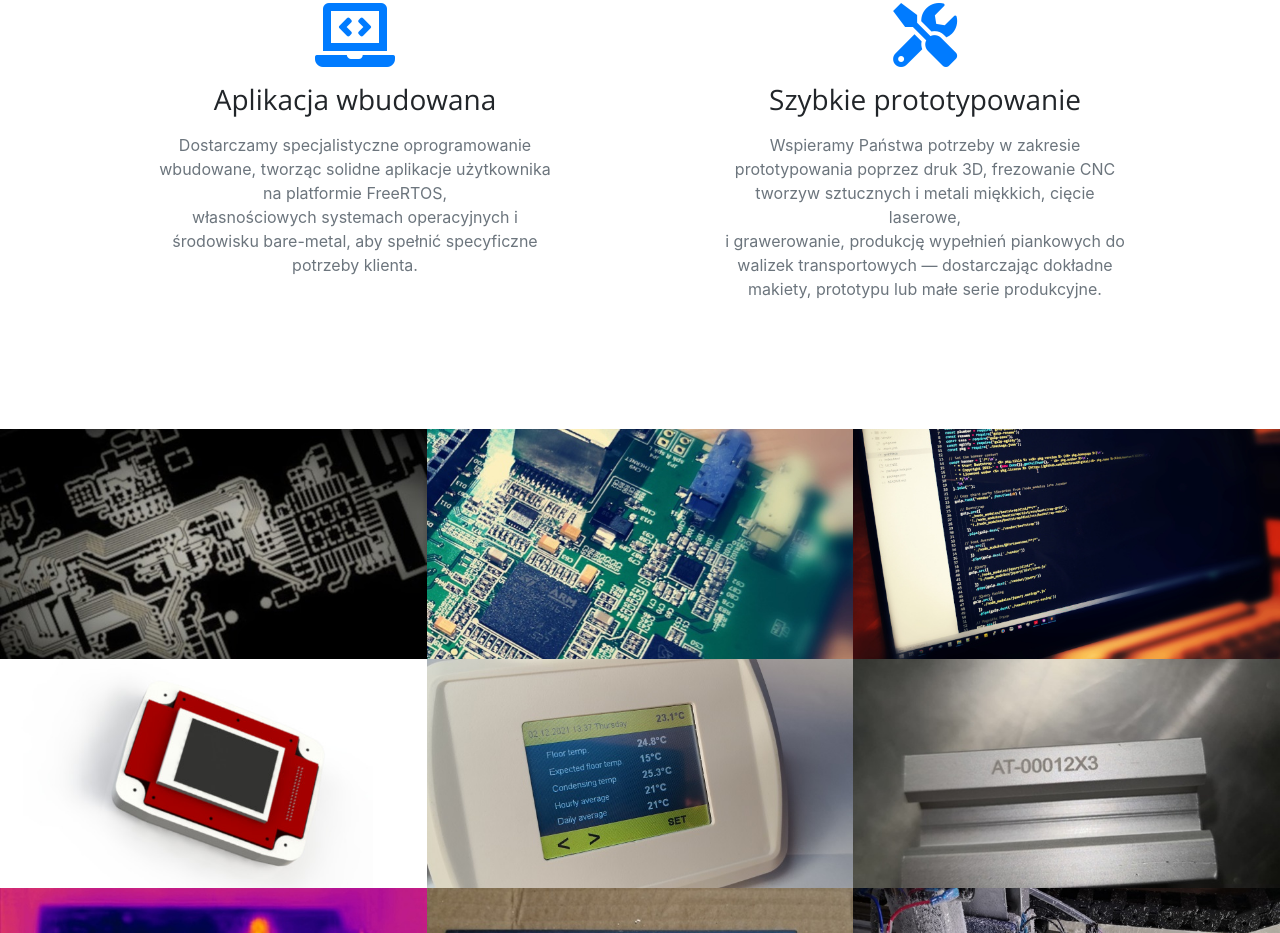
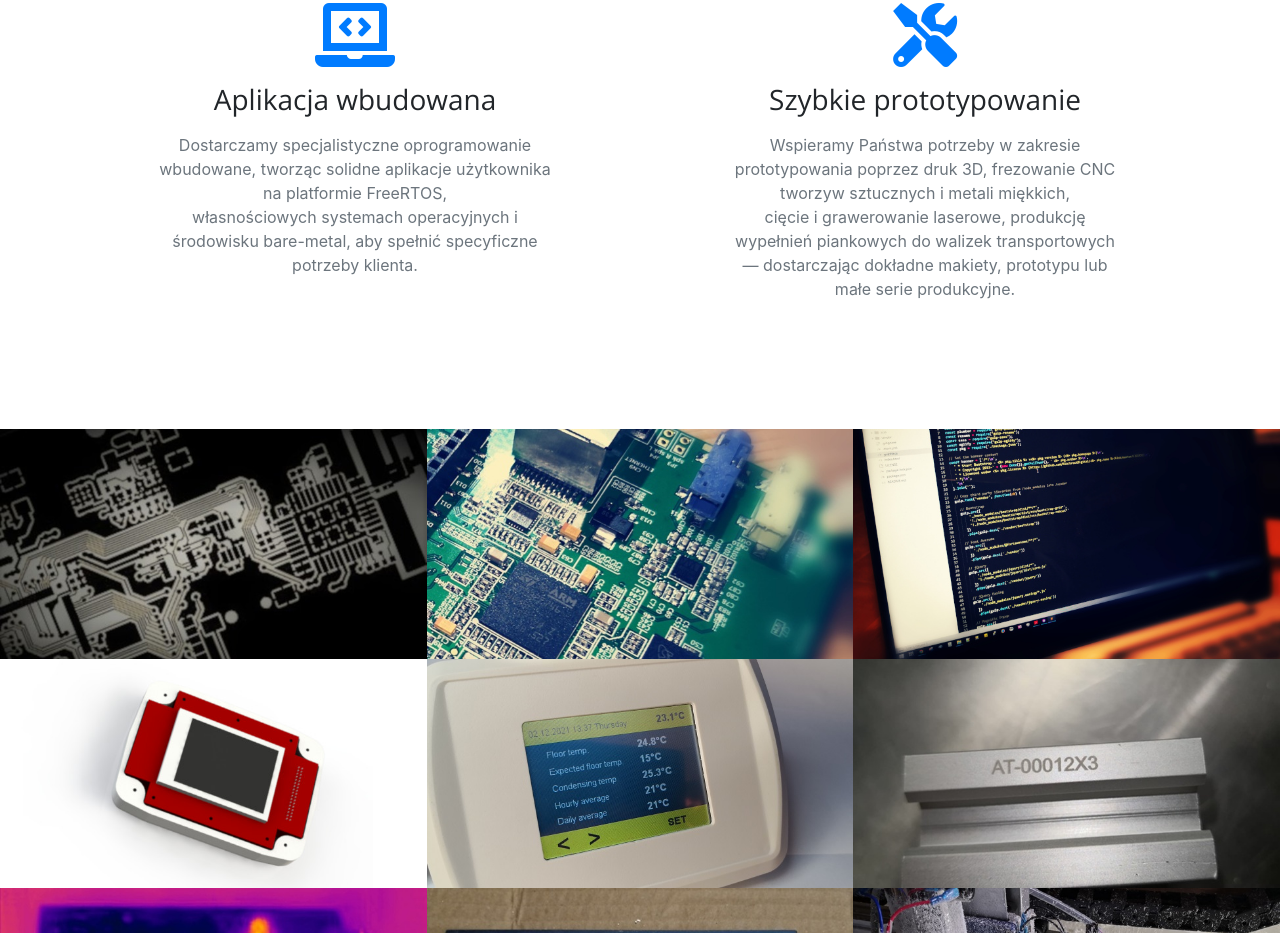
Before and after one commit to atrabit/atrabit.github.io, a website with bundled scripts: page pl_index.html in a window 1280 px wide. Shown: the part 2131-3064 px from the top of the page. Built offline with nearby package versions, Linux system fonts and the light colour scheme.

Commit message:
Update pl_index.html

```diff
--- a/pl_index.html
+++ b/pl_index.html
@@ -232,8 +232,9 @@
           <div class="service-box mt-5 mx-auto">
             <i class="fas fa-4x fa-tools text-primary mb-3 sr-icon-4"></i>
             <h3 class="mb-3">Szybkie prototypowanie</h3>
-            <p class="text-muted mb-0">Wspieramy Państwa potrzeby w zakresie prototypowania poprzez druk 3D, frezowanie CNC tworzyw sztucznych i metali miękkich, cięcie laserowe,</p>
-			<p class="text-muted mb-0"> i grawerowanie, produkcję wypełnień piankowych do walizek transportowych — dostarczając dokładne makiety, prototypu lub małe serie produkcyjne.</p>
+            <p class="text-muted mb-0">Wspieramy Państwa potrzeby w zakresie prototypowania poprzez druk 3D, frezowanie CNC tworzyw sztucznych i metali miękkich,</p>
+			<p class="text-muted mb-0">	cięcie i grawerowanie laserowe, produkcję wypełnień piankowych do walizek transportowych </p>
+			<p class="text-muted mb-0"> — dostarczając dokładne makiety, prototypu lub małe serie produkcyjne.</p>
           </div>
         </div>
       </div>
```
